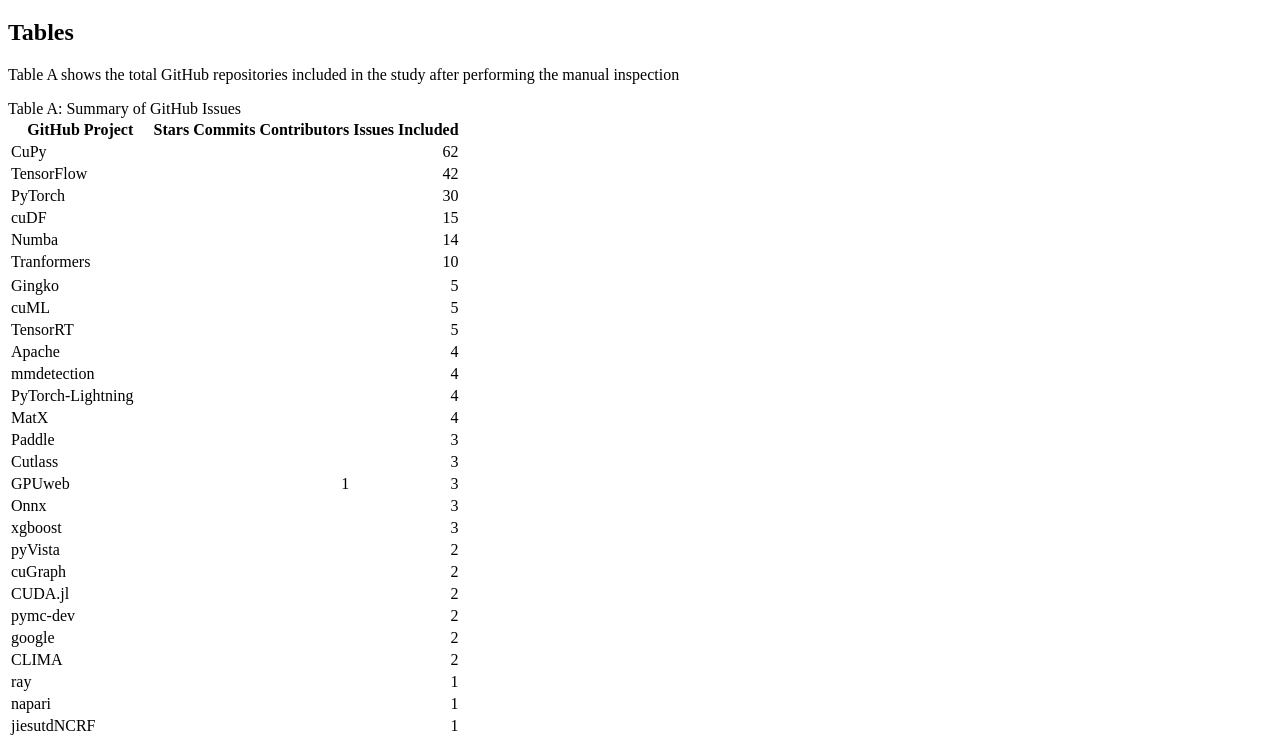
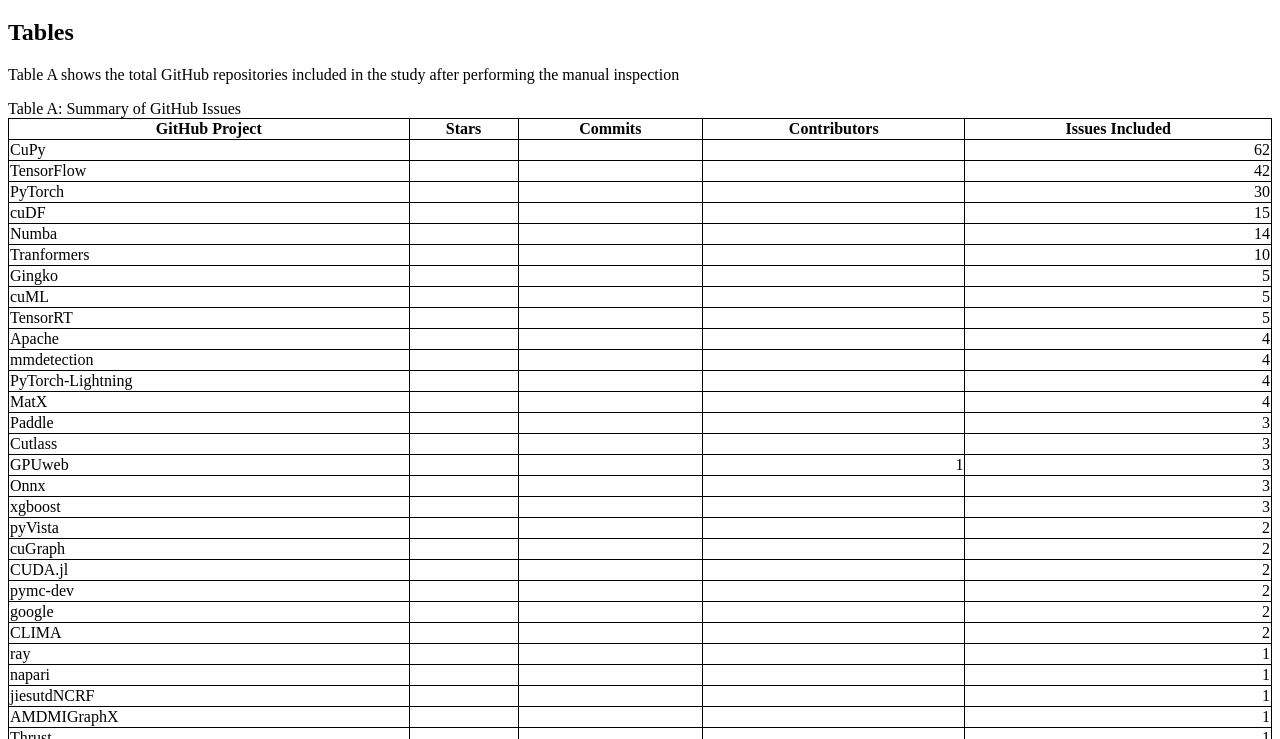
Before and after one commit to GPU-Program-Bug-Study/Comprehensive-Study-on-GPU-Program-Numerical-Issues.github.io, a plain HTML site: page index.html in a window 1280 px wide. Shown: the part 61-800 px from the top of the page. Drawn offline with Linux system fonts and the light colour scheme.

Commit message:
Update index.html

```diff
--- a/index.html
+++ b/index.html
@@ -1,5 +1,11 @@
 <!DOCTYPE html>
 <html>
+<style>
+table, th, td {
+  border: 1px solid black;
+  border-collapse: collapse;
+}
+</style>
     <head>
         <h1>A Comprehensive Study on Numerical Issues in GPU Programs</h1>
     </head>
@@ -7,7 +13,7 @@
 <h2 id="tables">Tables</h2>
 <p id="tableA">Table A shows the total GitHub repositories included in the study after performing the manual inspection</p>
 <label   for="tableA">Table A: Summary of GitHub Issues</label>
-<table  border:1px solid black>
+<table  style="width:100%">
     <thead><tr><th title="Field #1">GitHub Project</th>
     <th title="Field #2">Stars</th>
     <th title="Field #3">Commits</th>
```
